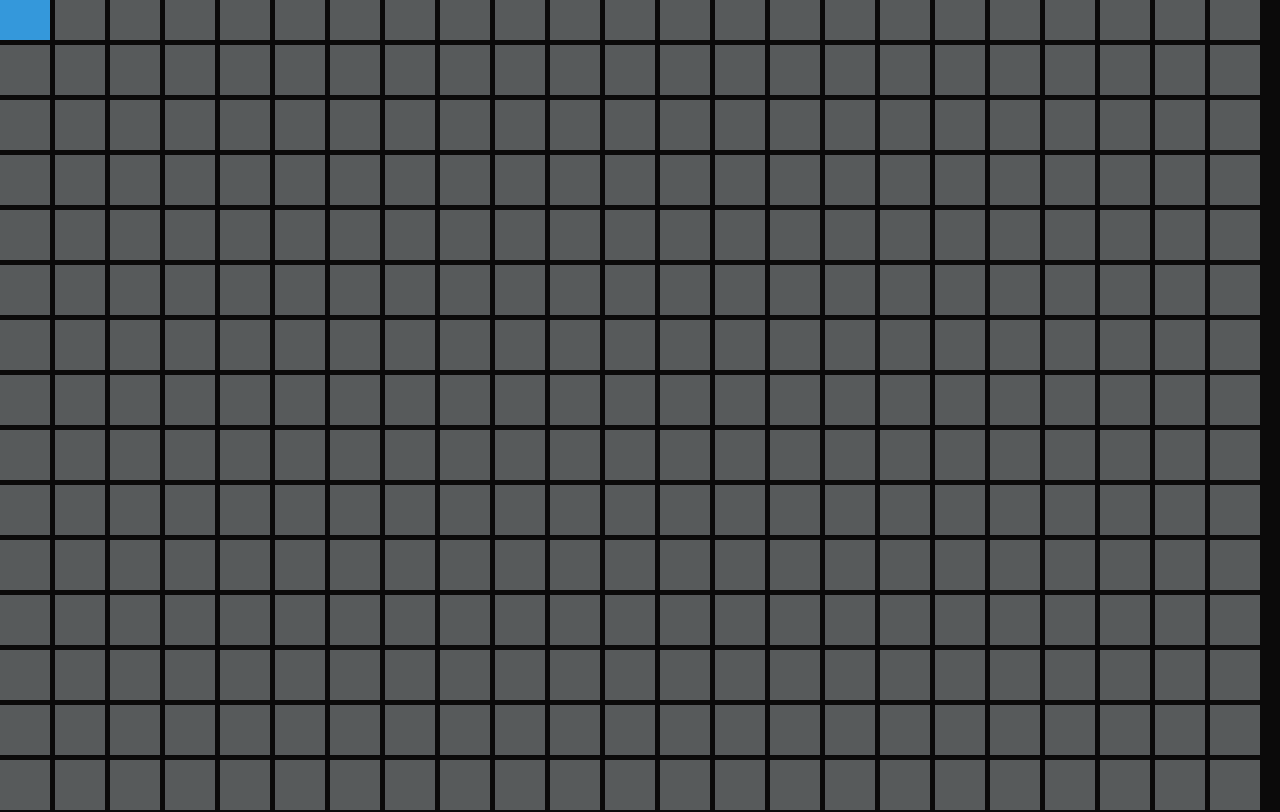
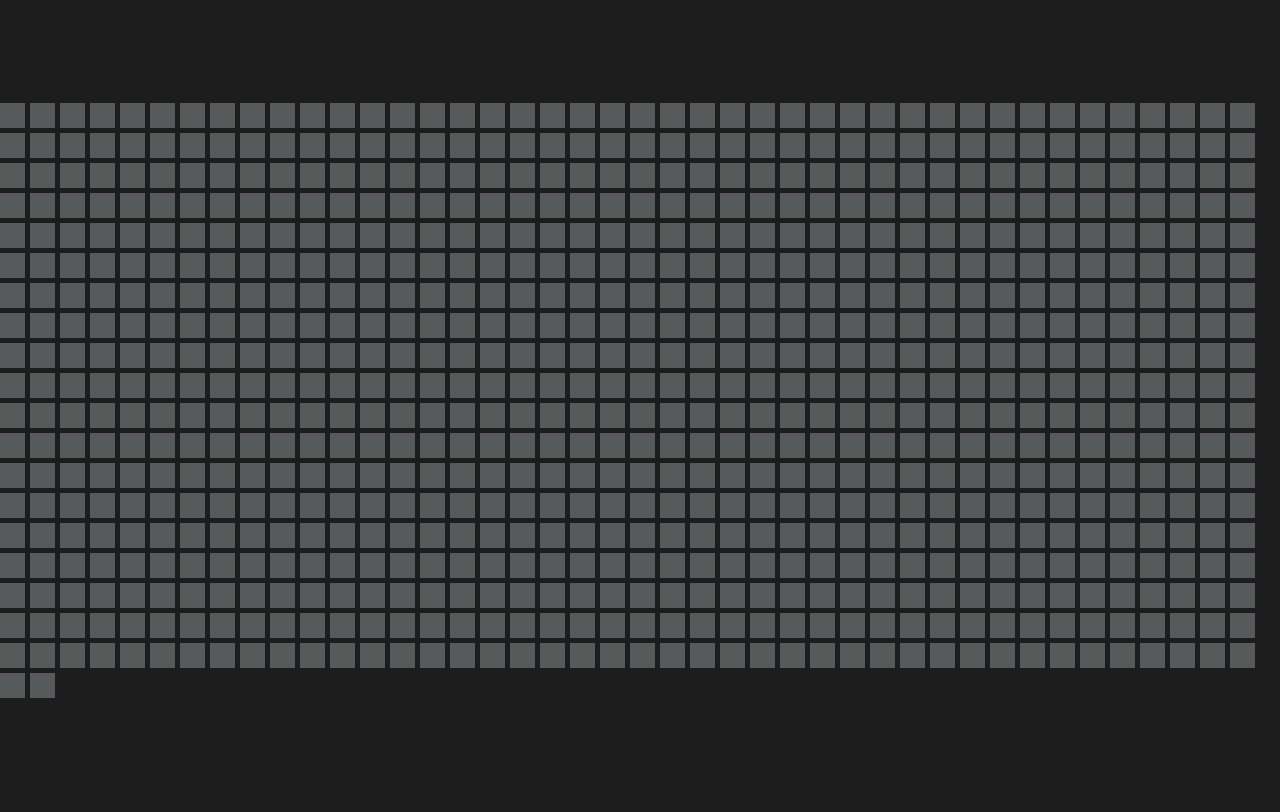
Before and after one commit to acciojob/Color-board-Tejaswini1397, a website: page main.html in a window 1280 px wide. Shown: the top 812 px of the page. Drawn offline with Linux system fonts and the light colour scheme.

Commit message:
created a submission

```diff
--- a/script.js
+++ b/script.js
@@ -2,7 +2,7 @@ document.addEventListener('DOMContentLoaded', function () {
     const container = document.querySelector('.container');
 
     // Create 800 boxes
-    for (let i = 0; i < 800; i++) {
+     for (let i = 0; i < 800; i++) {
         const square = document.createElement('div');
         square.classList.add('square');
         container.appendChild(square);
@@ -11,7 +11,7 @@ document.addEventListener('DOMContentLoaded', function () {
         square.addEventListener('mouseover', function () {
             square.style.backgroundColor = '#e74c3c';
             setTimeout(() => {
-                square.style.backgroundColor = '#3498db';
+                square.style.backgroundColor = 'rgb(29,29,29)';
             }, 1000);
         });
     }
--- a/styles.css
+++ b/styles.css
@@ -4,7 +4,7 @@ body {
     align-items: center;
     height: 100vh;
     margin: 0;
-    background-color: #0b0a0a;
+    background-color:rgb(29,29,29);
 }
 
 .container {
@@ -14,13 +14,13 @@ body {
 }
 
 .square {
-    width: 50px;
-    height: 50px;
-    background-color: #575a5b;
-    transition: background-color 1s ease; /* Smooth transition */
+    width: 25px;
+    height: 25px;
+    background-color:rgb(87, 90, 91);
+    transition: background-color 4000ms ease; /* Smooth transition */
     cursor: pointer;
 }
 
 .square:hover {
-    background-color: #e74c3c;
+    background-color: rgb(87, 90, 91);
 }
```
